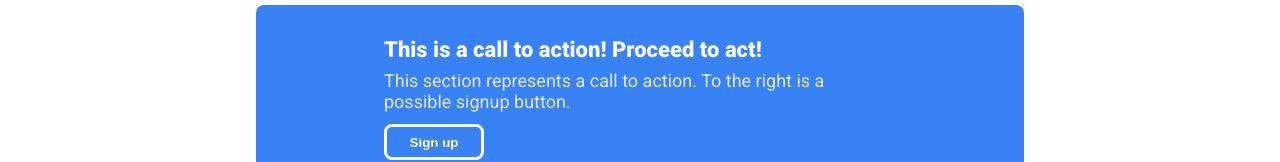
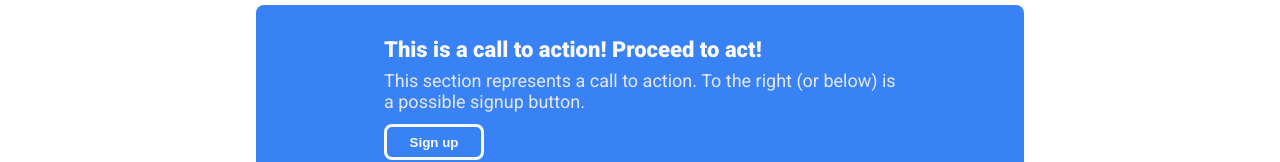
Before and after one commit to C359/ProjectLandingPage, a plain HTML site: page index.html in a window 1280 px wide. Shown: the part 1587-1749 px from the top of the page. Drawn offline with Linux system fonts and the light colour scheme.

Commit message:
HTML Text Changes

```diff
--- a/index.html
+++ b/index.html
@@ -64,7 +64,7 @@
     <div class="signup">
         <div class="signup-left">
             <div class="signup-title">This is a call to action! Proceed to act!</div>
-            <div class="signup-text">This section represents a call to action. To the right is a possible signup button.</div>
+            <div class="signup-text">This section represents a call to action. To the right (or below) is a possible signup button.</div>
         </div>
         <button class="signup-button">Sign up</button>
     </div>
```
